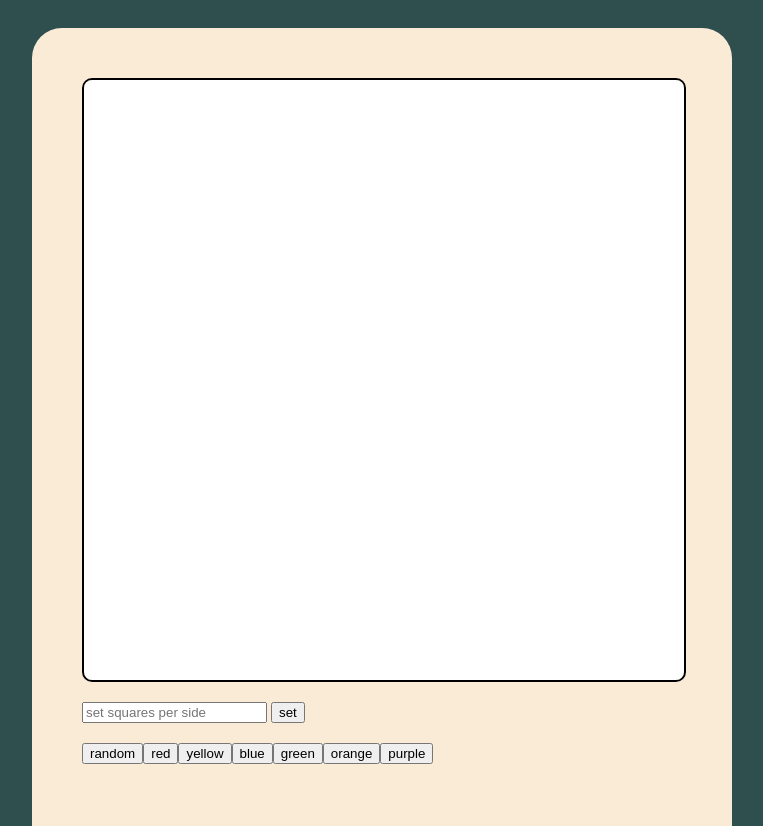
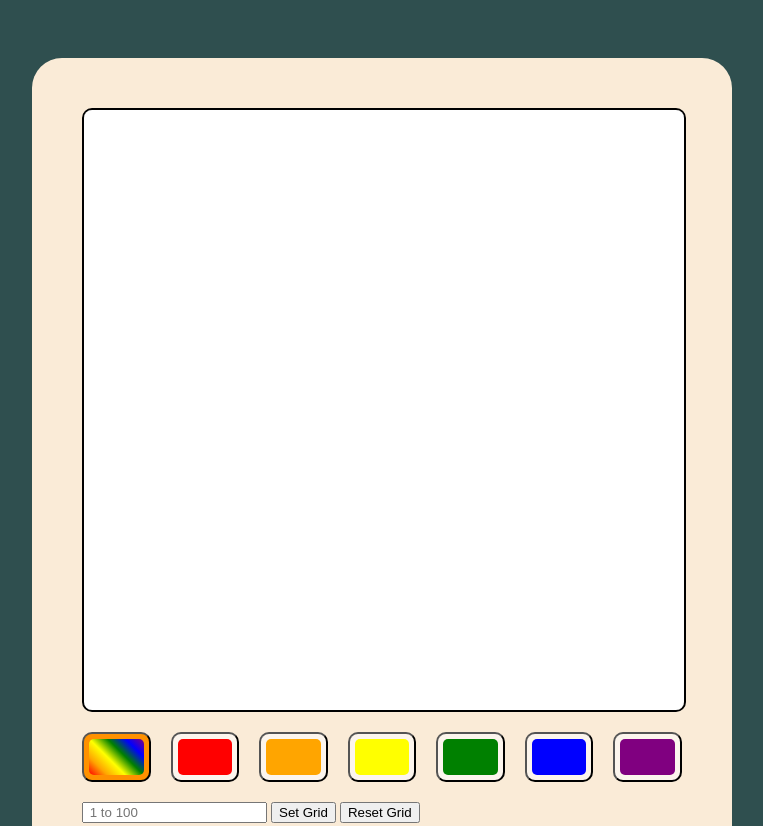
Before and after one commit to AstredStar/odin-etch-a-scketch, a plain HTML site: page index.html in a window 1280 px wide. Shown: the top 826 px of the page, without its empty margins (258-1021 px from the left). Drawn offline with Linux system fonts and the light colour scheme.

Commit message:
Add reset button and improved ui for color select

```diff
--- a/index.html
+++ b/index.html
@@ -13,13 +13,16 @@
         <div id="face">
             <div id="grid"></div>
 
+
+            <div id="colorSelect">
+            </div>
+
             <div id="chopGrid">
-                <input type="text" name="chopGrid" placeholder="set squares per side">
-                <button>set</button>
+                <input type="text" name="chopGrid" placeholder=" 1 to 100">
+                <button id="set">Set Grid</button>
+                <button id="reset">Reset Grid</button>
             </div>
-            <div id="colorSelect">
 
-            </div>
         </div>
 
 
--- a/script.js
+++ b/script.js
@@ -1,19 +1,35 @@
 RANDOM = "random"
-const palette = ["red","yellow","blue","green","orange","purple"];
+const palette = ["red","orange","yellow","green","blue","purple"];
 let paintColor= RANDOM;
 let colorButtons=[];
 const colorSelect = document.querySelector("#colorSelect");
 const gridSize = 600;
 const grid = document.querySelector("#grid");
-const chopButton = document.querySelector("#chopGrid>button");
+const chopButton = document.querySelector("#set");
+const rechopButton = document.querySelector("#reset");
 const chopInput = document.querySelector("#chopGrid>input");
+let chopNum = 10;
+
+function resetColorButtons(){
+    for (const btn of colorButtons) btn.style["background-color"] = "rgba(252, 245, 237, 1)"
+}
 
 function addColorButton(color){
     let button = document.createElement("button");
     button.classList.add("colorButton");
-    button.textContent = `${color}`;
-    button.onclick= (event) => paintColor = color;
+    button.title = `${color}`;
+
+    button.onclick= (event) => {
+        paintColor = color;
+        resetColorButtons();
+        event.target.style["background-color"]= "rgba(255, 145, 0, 1)";
+    }
+
+    colorButtons.push(button);
     colorSelect.appendChild(button);
+    button.div = document.createElement("div");
+    button.appendChild(button.div);
+    return button;
 }
 
 function rgbToint(rgb){
@@ -86,12 +102,28 @@ grid.addEventListener("mouseover",(event)=>{
 })
 
 chopButton.onclick = (event)=>{
-    chopGrid(parseInt(chopInput.value));
+    chopNum=chopInput.value;
+    chopGrid(parseInt(chopNum));
+}
+rechopButton.onclick = (event)=>{
+    chopGrid(parseInt(chopNum));
 }
 
 document.documentElement.style.setProperty("--grid-size", `${gridSize}px`);
 
-chopGrid(10);
+chopGrid(chopNum);
 
-addColorButton(RANDOM);
-for (color of palette) addColorButton(color);
+let RNBColor = 'linear-gradient(45deg';
+for (color of palette){
+    RNBColor+= ','+color;
+}
+RNBColor+=')'
+const rnbowButton = addColorButton(RANDOM);
+rnbowButton.div.style["background"] = RNBColor;
+
+for (color of palette) {
+    const button = addColorButton(color);
+    button.div.style["background-color"] = color;
+}
+resetColorButtons()
+rnbowButton.style["background-color"]= "rgba(255, 145, 0, 1)";
--- a/styles.css
+++ b/styles.css
@@ -6,7 +6,7 @@
 
 
 body {
-    padding: 20px 0;
+    padding: 50px 0;
     display: flex;
     justify-content: center;
     background-color: darkslategrey;
@@ -23,7 +23,7 @@ body {
 }
 
 #face{
-    height: 800px;
+    height: 720px;
     padding: 50px;
     background-color:antiquewhite;
     border-radius: 30px;
@@ -62,5 +62,28 @@ body {
 }
 
 #chopGrid{
+    margin: 19px 0;
+}
+
+
+#colorSelect{
     margin: 20px 0;
+    display: flex;
+    justify-content: space-between;
+    min-height: 50px;
+    gap: 20px;
 }
+
+.colorButton{
+    flex:1;
+    padding: 5px;
+    border-radius: 10px;
+    border-width: 2px;
+}
+
+.colorButton>div{
+    height:100%;
+    width: 100%;
+    border-radius: 5px;
+    pointer-events: none;
+}
```
Also changed, not shown: 1 other file.
